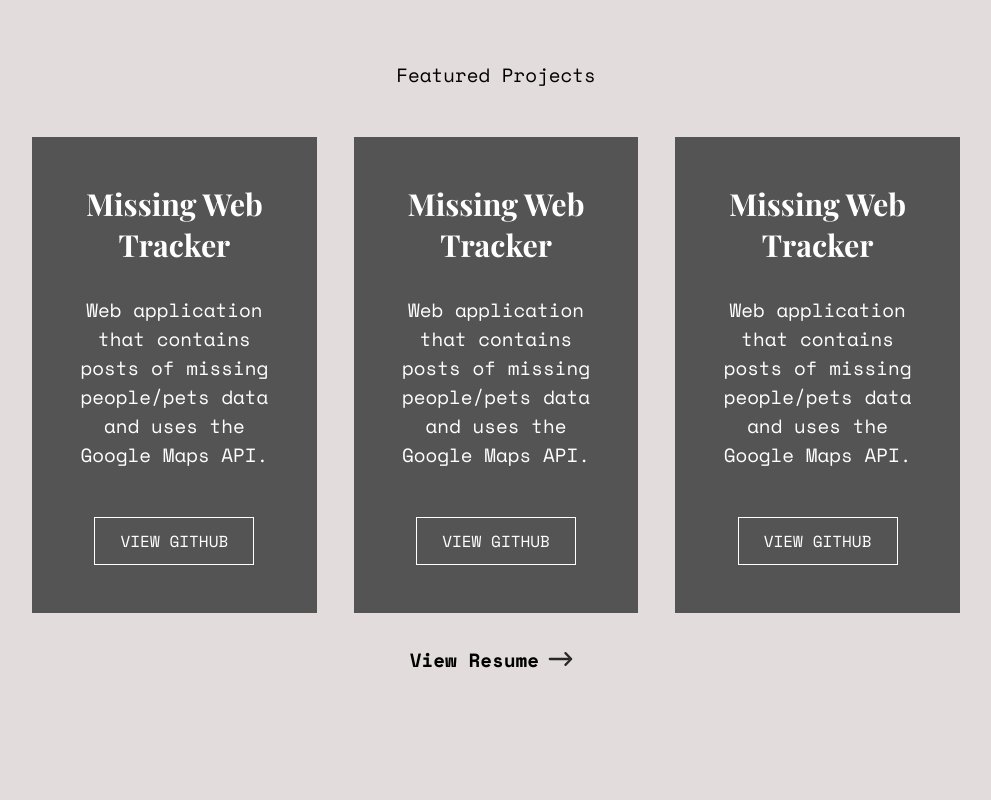
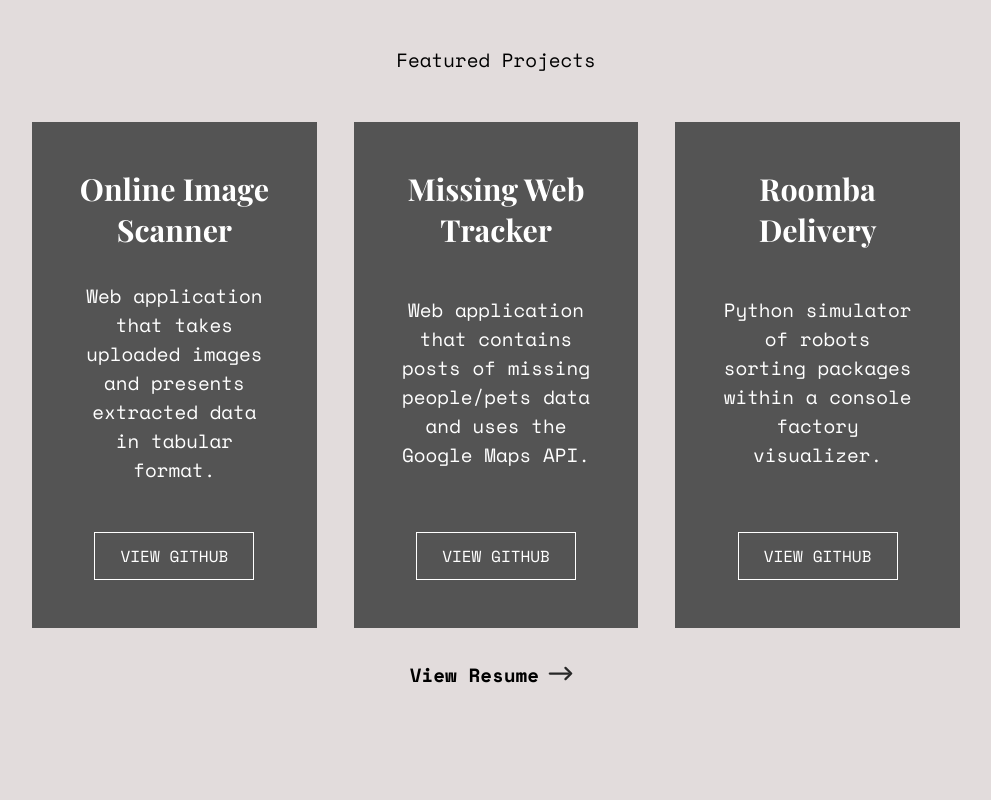
Before and after one commit to NiftyCoffee/my-portfolio-initial, a React (Vite) app in the folder client/: page / in a window 1280 px wide. Shown: the part 1640-2440 px from the top of the page, without its empty margins (144-1135 px from the left). Built offline with nearby package versions, Linux system fonts and the light colour scheme.

Commit message:
Added links to buttons

```diff
--- a/client/src/App.jsx
+++ b/client/src/App.jsx
@@ -1,6 +1,3 @@
-import { useState } from 'react'
-import reactLogo from './assets/react.svg'
-import viteLogo from '/vite.svg'
 import './App.css'
 import Logo from './components/Logo.jsx';
 import NavBar from './components/NavBar.jsx'
@@ -8,8 +5,6 @@ import Home from './components/Home.jsx'
 import About from './components/About.jsx'
 import Projects from './components/Projects.jsx'
 import Contact from './components/Contact.jsx'
-import React, { useEffect } from 'react';
-import { initializeFullPageScroll } from './fullPageSetup';
 
 
 function App() {
--- a/client/src/components/Contact.css
+++ b/client/src/components/Contact.css
@@ -15,6 +15,16 @@
     width: 2rem;
     height: 2rem;
     margin: 2rem 0.5rem;
+    transition: transform 0.2s ease-in-out;
+}
+
+.socials a {
+    width: 2rem;
+    height: 2rem;
+}
+
+.socials img:hover {
+    transform: translateY(-0.5rem);
 }
 
 .contact-pretitle {
--- a/client/src/components/Contact.jsx
+++ b/client/src/components/Contact.jsx
@@ -11,13 +11,21 @@ const Contact = () => {
                     <h3 className="contact-pretitle">Get In Touch</h3>
                     <h2 className="contact-header main-font">Contact</h2>
                     <div className="socials">
-                        <img className="github-icon" src={github_icon} alt="" />
-                        <img className="instagram-icon" src={instagram_icon} alt="" />
-                        <img className="linkedin-icon" src={linkedin_icon} alt="" />
+                        <a className="github-link" href="https://github.com/NiftyCoffee" target="_blank">
+                            <img className="github-icon" src={github_icon} alt="" />
+                        </a>
+                        <a className="instagram-link" href="https://instagram.com/zoelilitay" target="_blank">
+                            <img className="instagram-icon" src={instagram_icon} alt="" />
+                        </a>
+                        <a className="linkedin-link" href="https://www.linkedin.com/in/zoe-tay-209455235/" target="_blank">
+                            <img className="linkedin-icon" src={linkedin_icon} alt="" />
+                        </a>
                     </div>
                     <p className="contact-message">Feel free to shoot me an email for any enquiries, or even just a chat!</p>
                     <div className="email-btn-container">
-                        <button className="email-btn">Send Message</button>
+                        <button className="email-btn">
+                            <a href="mailto: zoetaydev@gmail.com">Send Message</a>
+                        </button>
                         <span className="email-btn-shadow"></span>
                     </div>
                 </div>
--- a/client/src/components/Projects.css
+++ b/client/src/components/Projects.css
@@ -34,6 +34,7 @@
     display: flex;
     flex-direction: column;
     align-items: center;
+    justify-content: space-between;
     background-color: #545454;
     color: #fff;
     padding: 1rem 2rem;
--- a/client/src/components/Projects.jsx
+++ b/client/src/components/Projects.jsx
@@ -9,11 +9,11 @@ const Projects = () => {
                     <h2>Featured Projects</h2>
                     <ul className="project-gallery">
                         <li className="project-card">
-                            <h3 className="project-title main-font">Missing Web Tracker</h3>
-                            <p className="project-desc">Web application that contains posts of missing people/pets data and uses the Google Maps API.</p>
+                            <h3 className="project-title main-font">Online Image Scanner</h3>
+                            <p className="project-desc">Web application that takes uploaded images and presents extracted data in tabular format.</p>
                             <div className="project-btn">
                                 <button>
-                                    View GitHub
+                                    <a href="https://github.com/KohHaruki/SummerHack2023" target="_blank">View GitHub</a>
                                 </button>
                                 <span className="btn-shadow"></span>
                             </div>
@@ -23,17 +23,17 @@ const Projects = () => {
                             <p className="project-desc">Web application that contains posts of missing people/pets data and uses the Google Maps API.</p>
                             <div className="project-btn">
                                 <button>
-                                    View GitHub
+                                    <a href="https://github.com/GrassyAirplane/missing-web-tracker" target="_blank">View GitHub</a>
                                 </button>
                                 <span className="btn-shadow"></span>
                             </div>
                         </li>
                         <li className="project-card">
-                            <h3 className="project-title main-font">Missing Web Tracker</h3>
-                            <p className="project-desc">Web application that contains posts of missing people/pets data and uses the Google Maps API.</p>
+                            <h3 className="project-title main-font">Roomba Delivery</h3>
+                            <p className="project-desc">Python simulator of robots sorting packages within a console factory visualizer.</p>
                             <div className="project-btn">
                                 <button>
-                                    View GitHub
+                                    <a href="https://github.com/NiftyCoffee/mdashhack-roomba-solution" target="_blank">View GitHub</a>
                                 </button>
                                 <span className="btn-shadow"></span>
                             </div>
@@ -41,7 +41,7 @@ const Projects = () => {
                     </ul>
                     <div className="resume-btn-container">
                         <button className="resume-btn">
-                            View Resume
+                            <a href="https://drive.google.com/file/d/1p1qYHbDOktFQiwAzW9uvfqEiFiw7rn9V/view?usp=sharing" target="_blank">View Resume</a>
                         </button>
                         <img className="arrow-icon" src={arrow_icon} alt="" />
                     </div>
--- a/client/src/fullPageSetup.js
+++ /dev/null
@@ -1,14 +0,0 @@
-import fullpage from 'fullpage.js';
-
-export function initializeFullPageScroll() {
-  new fullpage('#fullpage', {
-    // Set options and callbacks as needed
-    sectionsColor: ['#000', '#111', '#222', '#333'],
-    navigation: true,
-    navigationPosition: 'right',
-    onLeave: (origin, destination, direction) => {
-      // Handle slide change events
-      console.log('Leaving section ' + origin.index + ' to section ' + destination.index);
-    }
-  });
-}
--- a/client/src/index.css
+++ b/client/src/index.css
@@ -36,6 +36,7 @@ p {
 
 a {
   color: inherit;
+  text-decoration: none;
 }
 
 @media (max-width: 400px) {
```
